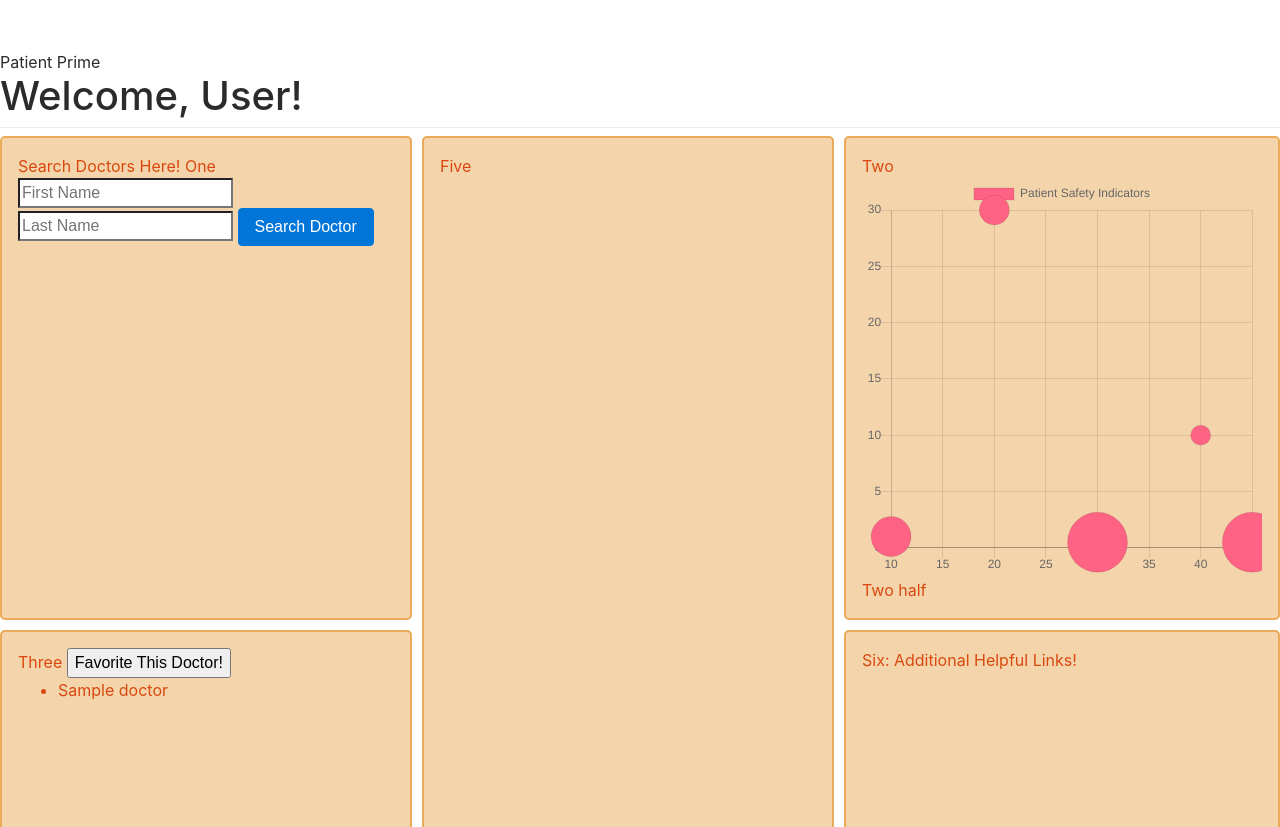
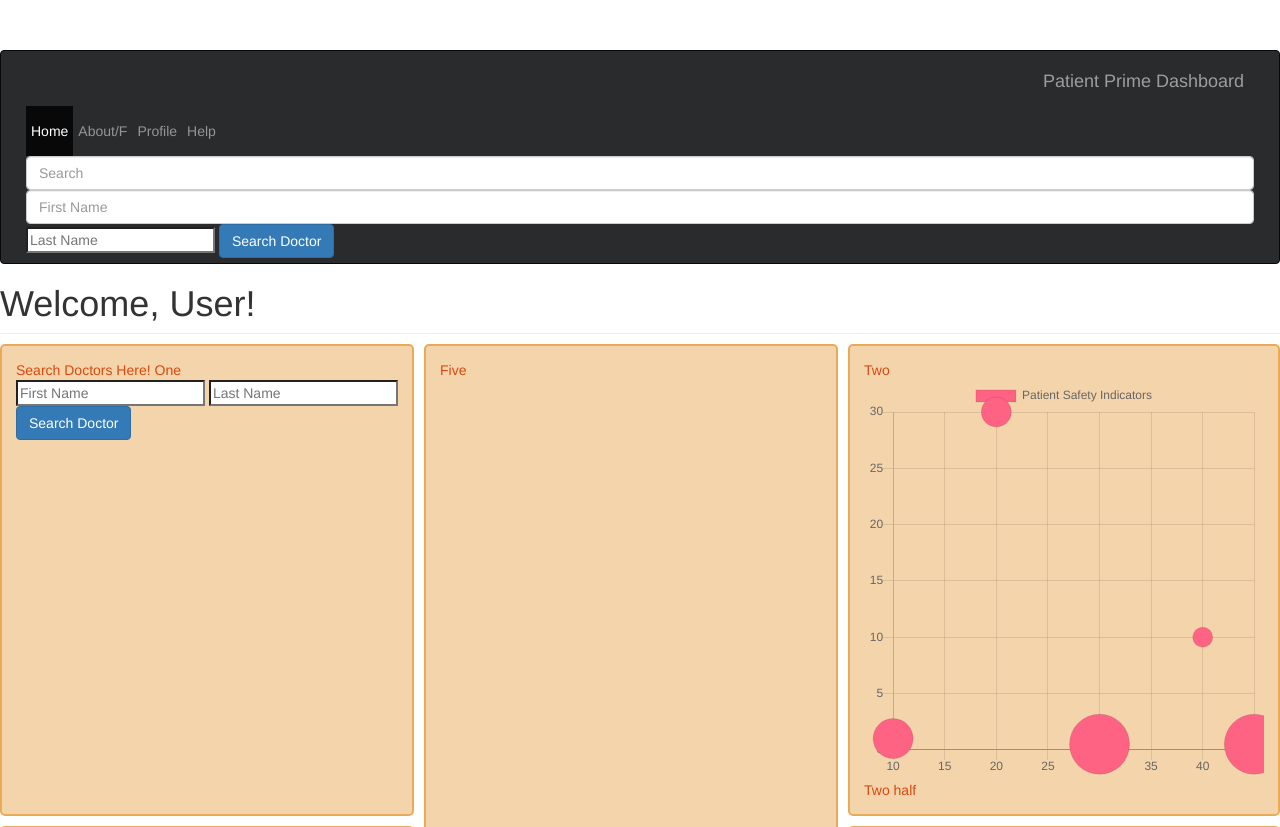
Before and after one commit to bukandu1/Patient-Prime, a Flask app: template templates/user-dashboard.html in a window 1280 px wide. Shown: the top 827 px of the page. Run offline with Flask 2, Linux system fonts and the light colour scheme; the template is opened without the code that fills it: most values are stand-ins (such as "Sample title", 1, 10 or a date in 2020); some libraries are stand-ins or nearby versions.

Commit message:
Updated styling with bootstrap. Nav added.

```diff
--- a/server.py
+++ b/server.py
@@ -74,7 +74,7 @@ def test_api_request():
     session['user_email_address'] = user_email_address
 
     find_favorite_doctors()
-    flash("3You do not have an account. We created one for you right now!")
+    #flash("3You do not have an account. We created one for you right now!")
 
    #if email stored in database, continue
     # user_id = User.query.filter_by(user_email=user_email_address).all()[0].user_id
@@ -384,7 +384,7 @@ if __name__ == "__main__":
     # Use the DebugToolbar
     DebugToolbarExtension(app)
 
-    app.run(host="0.0.0.0")
+    app.run(host="0.0.0.0", port=5001)
 
     # When running locally, disable OAuthlib's HTTPs verification.
     # ACTION ITEM for developers:
--- a/static/user_dashboard.js
+++ b/static/user_dashboard.js
@@ -58,7 +58,7 @@ function showDoctorInfo(results) {
     $('#doctor-reviews-info').html(()=>{
         console.log(results.first_name, "Inside displaying reviews info");
 
-
+        // TODO: Fix log. Currently error if last name not in system
         if (results.first_name == undefined || results.last_name == undefined){
             console.log("Undefined doctor")
             return '';
--- a/templates/base.html
+++ b/templates/base.html
@@ -4,11 +4,35 @@
         <meta charset="UTF-8">
         <title> Patient Prime: Make Informed Decisions Quickly</title>
             <link rel = "icon" href = "/static/title_icon_1.jpeg"/>
+
+        <script src="https://cdnjs.cloudflare.com/ajax/libs/popper.js/1.14.7/umd/popper.min.js" integrity="sha384-UO2eT0CpHqdSJQ6hJty5KVphtPhzWj9WO1clHTMGa3JDZwrnQq4sF86dIHNDz0W1" crossorigin="anonymous"></script>
+        <script src="https://stackpath.bootstrapcdn.com/bootstrap/4.3.1/js/bootstrap.min.js" integrity="sha384-JjSmVgyd0p3pXB1rRibZUAYoIIy6OrQ6VrjIEaFf/nJGzIxFDsf4x0xIM+B07jRM" crossorigin="anonymous"></script>
+        <link rel="stylesheet" href="https://stackpath.bootstrapcdn.com/bootstrap/4.3.1/css/bootstrap.min.css" integrity="sha384-ggOyR0iXCbMQv3Xipma34MD+dH/1fQ784/j6cY/iJTQUOhcWr7x9JvoRxT2MZw1T" crossorigin="anonymous">
+
+
         <link rel="stylesheet" href ="/static/stylesheet.css">
+        <meta charset="utf-8">
+    <meta name="viewport" content="width=device-width, initial-scale=1, shrink-to-fit=no">
+    <meta name="description" content="">
+    <meta name="author" content="">
+    <link rel="icon" href="../../favicon.ico">
+
+    <title>Dashboard Template for Bootstrap</title>
+    <link rel="canonical" href="https://getbootstrap.com/docs/4.0/examples/dashboard/">
+
+    <!-- Bootstrap core CSS -->
+    <link href="../../dist/css/bootstrap.min.css" rel="stylesheet">
+
+    <!-- Custom styles for this template -->
+    <link href="dashboard.css" rel="stylesheet">
         <script src="https://cdnjs.cloudflare.com/ajax/libs/Chart.js/2.8.0/Chart.js"></script>
-        <div class="title">Patient Prime</div>
+        <!-- <div class="title">Patient Prime</div> -->
 
+{%block head%}
+{%endblock%}
+</head>
 <body>
+
 {% block content %}
 
 {% endblock %}
--- a/templates/user-dashboard.html
+++ b/templates/user-dashboard.html
@@ -1,12 +1,38 @@
-
 {%extends 'base.html'%}
-<script src="http://code.jquery.com/jquery.js"></script>
-<script src="/static/user_dashboard.js"></script>
-<div id="fb-root"></div>
-<script async defer crossorigin="anonymous" src="https://connect.facebook.net/en_US/sdk.js#xfbml=1&version=v3.3"></script>
-<script src="https://cdnjs.cloudflare.com/ajax/libs/Chart.js/2.8.0/Chart.js"></script>
 
 {%block content%}
+
+<!-- Nav Bar -->
+<nav class="navbar navbar-toggleable-md navbar-inverse fixed-top bg-inverse">
+      <button class="navbar-toggler navbar-toggler-right hidden-lg-up" type="button" data-toggle="collapse" data-target="#navbarsExampleDefault" aria-controls="navbarsExampleDefault" aria-expanded="false" aria-label="Toggle navigation">
+        <span class="navbar-toggler-icon"></span>
+      </button>
+      <a class="navbar-brand" href="#">Patient Prime Dashboard</a>
+
+      <div class="collapse navbar-collapse" id="navbarsExampleDefault">
+        <ul class="navbar-nav mr-auto">
+          <li class="nav-item active">
+            <a class="nav-link" href="#">Home<span class="sr-only">(current)</span></a>
+          </li>
+          <li class="nav-item">
+            <a class="nav-link" href="#">About/F</a>
+          </li>
+          <li class="nav-item">
+            <a class="nav-link" href="#">Profile</a>
+          </li>
+          <li class="nav-item">
+            <a class="nav-link" href="#">Help</a>
+          </li>
+        </ul>
+        <form id="reviews">
+
+          <input class="form-control mr-sm-2" type="text" placeholder="Search">
+          <input class="form-control mr-sm-2"type="search" name="first_name" id="doctor_first_name" placeholder="First Name"aria-label="Search database of providers">
+            <input type="search" name="last_name" id="doctor_last_name" placeholder="Last Name"aria-label="Search database of providers">
+            <button class="btn btn-primary" type="submit">Search Doctor</button>
+         <!--  <button class="btn btn-outline-success my-2 my-sm-0" type="submit">Search</button> -->
+        </form>
+      </div></nav>
 <h1>Welcome, {{fullname}}! </h1>
 <body>
 <!--  <div class="form-group">
@@ -14,6 +40,8 @@
     </div> -->
 
 <!-- <div id="search-doctor"></div> -->
+
+
 
 <div class="wrapper">
   <div id="search-doctor">Search Doctors Here! One<br>
@@ -77,7 +105,6 @@
 
 <!-- <script src="https://unpkg.com/react@16/umd/react.development.js"></script>
 <script src="https://unpkg.com/react-dom@16/umd/react-dom.development.js"></script>
-
 <script src="http://unpkg.com/babel-standalone"></script>
  -->
 <!-- Load after root npi_id -->
```
Also changed, not shown: 1 other file.
